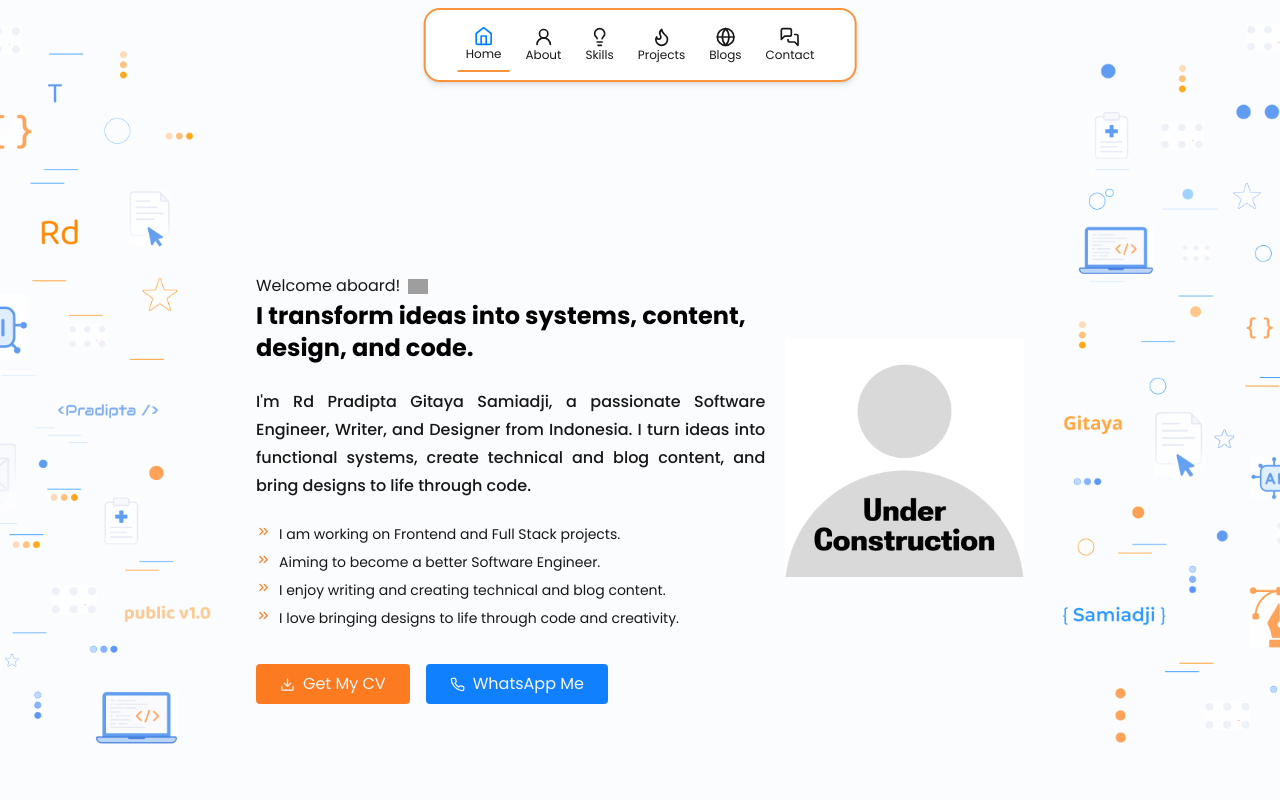
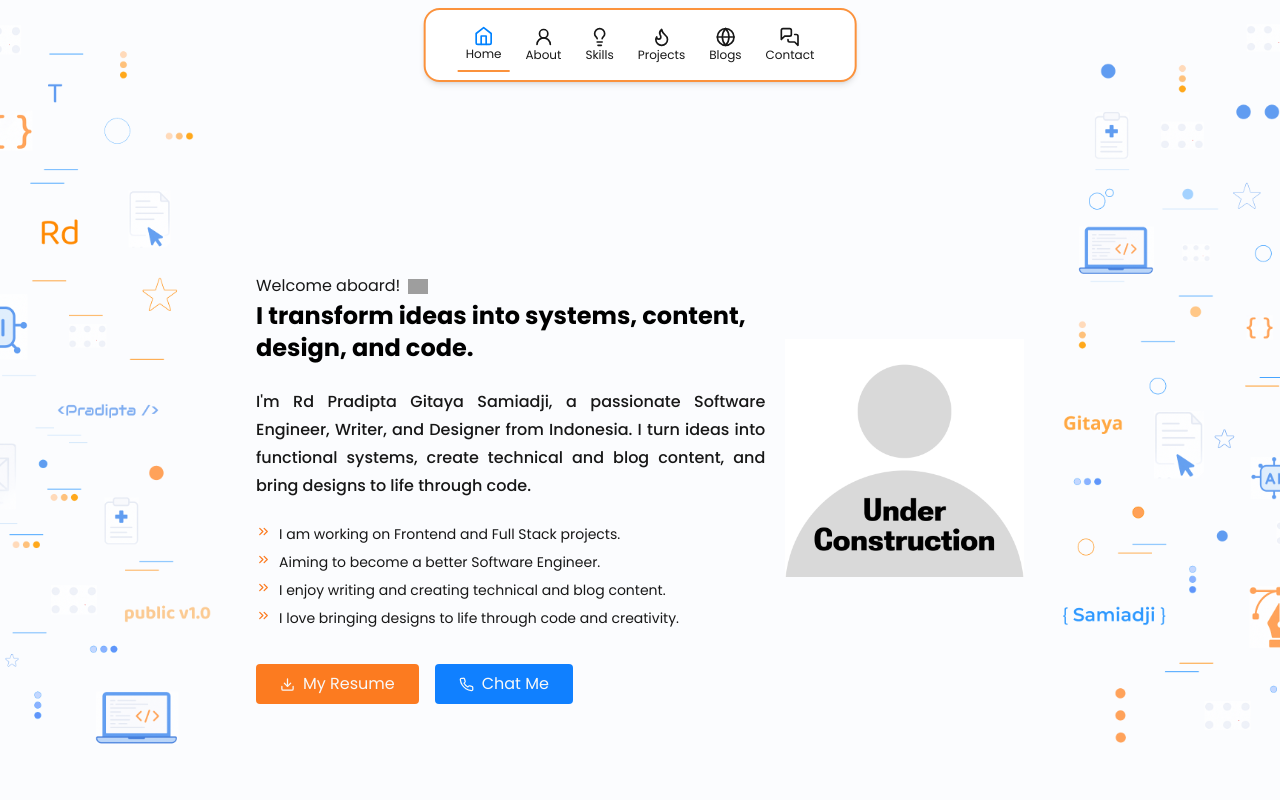
Before and after one commit to Diptags/pradipta-personal-page, a Next.js app: page / in a window 1280 px wide. Shown: the top 800 px of the page. Built offline with nearby package versions, Linux system fonts and the light colour scheme; grey boxes are pictures that could not be loaded.

Commit message:
Adjust home page

```diff
--- a/constants/page-data/home.js
+++ b/constants/page-data/home.js
@@ -22,7 +22,7 @@ export const homePageData = {
   ],
 
   // Buttons and Links
-  buttons: ["Get My CV", "WhatsApp Me"],
+  buttons: ["My Resume", "Chat Me"],
   links: {
     resume: "https://docs.google.com/document/d/1p6R9KG3CNLVprYmi8uv_27uVoVy4W8IpolaG_Hodvow/edit?usp=sharing",
     whatsapp: "https://wa.link/tryppq",
```
